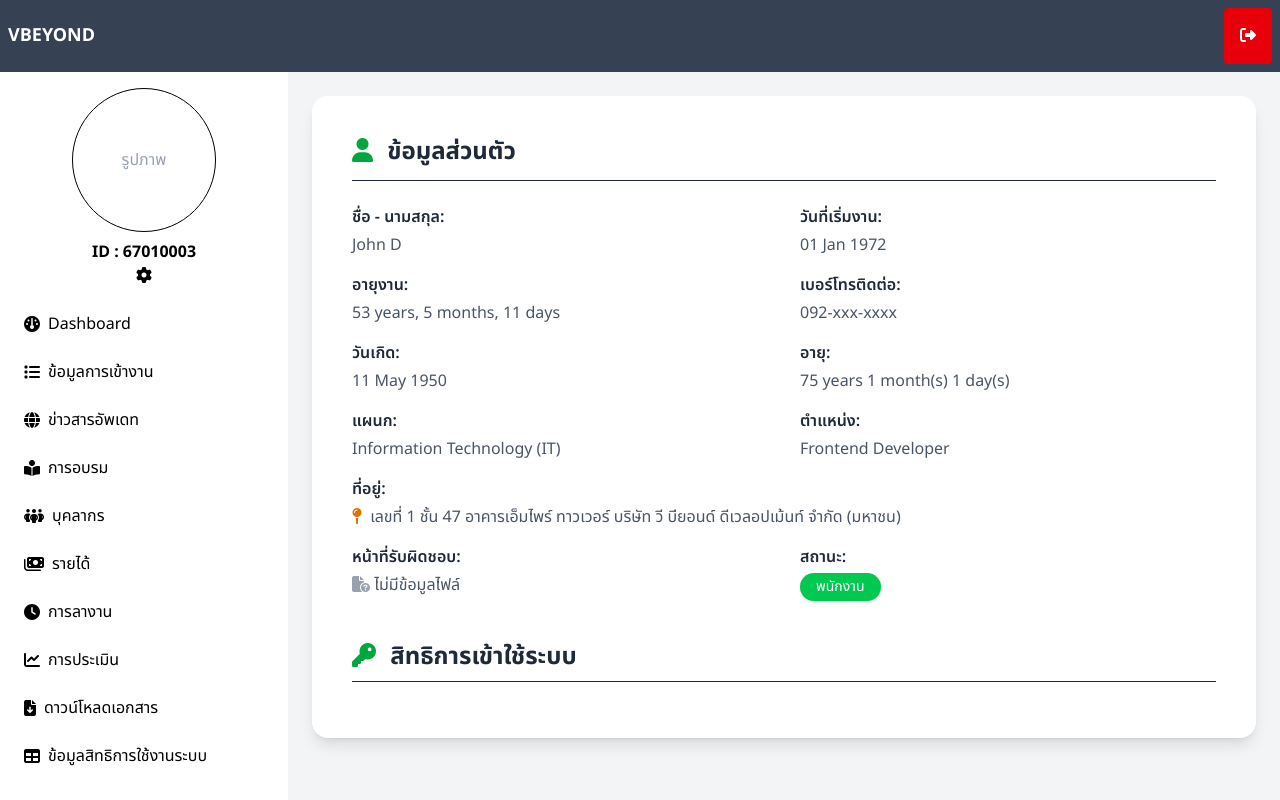
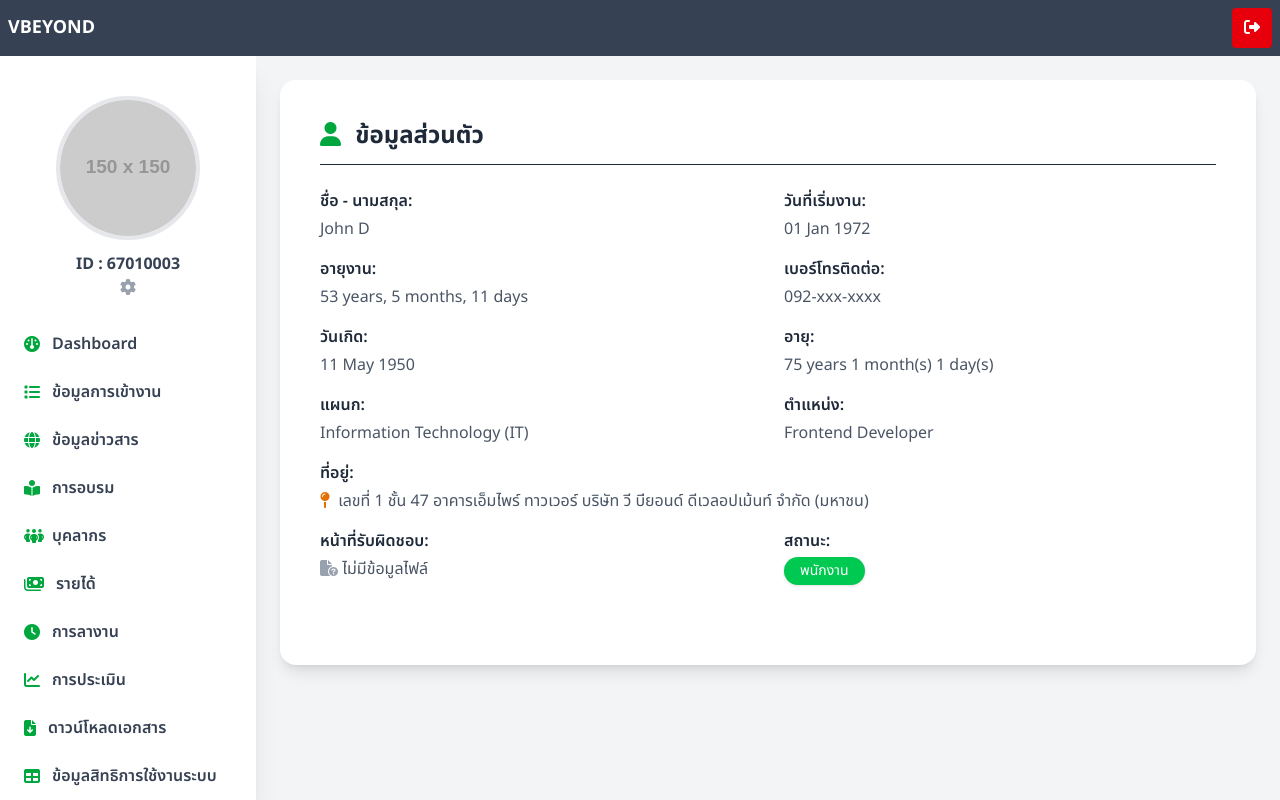
Before and after one commit to Narongsakkaewp/HRM, a Vue app: page / in a window 1280 px wide. Built offline with nearby package versions, Linux system fonts and the light colour scheme.

Commit message:
Edited LeftNavBar.vue and Create LoginData.vue

```diff
--- a/src/components/Header.vue
+++ b/src/components/Header.vue
@@ -4,7 +4,7 @@
       <h1 class="text-lg font-bold">VBEYOND</h1>
     </div>
     <div>
-      <button class="bg-red-600 hover:bg-red-700 p-4 rounded">
+      <button class="bg-red-600 hover:bg-red-700 w-10 h-10 rounded">
         <i class="fa-solid fa-right-from-bracket"></i>
       </button>
     </div>
--- a/src/components/LeftNavbar.vue
+++ b/src/components/LeftNavbar.vue
@@ -1,61 +1,112 @@
 <template>
-    <aside class="w-72 bg-white shadow-lg p-4 overflow-y-auto">
-        <div class="text-center" @dragover.prevent="dragActive = true" @dragleave.prevent="dragActive = false"
-            @drop.prevent="handleDrop">
-            <label for="">
-                <input type="file" accept="image/*" class="hidden" @change="onFileChange" ref="fileInput" />
-                <div class="w-36 h-36 mx-auto rounded-full border flex items-center justify-center overflow-hidden cursor-pointer transition"
-                    :class="dragActive ? 'right-4 ring-green-400' : ''" @click="triggerFileInput">
-                    <img v-if="imageUrl" :src="imageUrl" class="object-cover w-full h-full" alt="profile" />
-                    <span v-else class="text-gray-400">รูปภาพ</span>
-                </div>
-            </label>
-            <div>
-                <p class="mt-2 font-bold">ID : 67010003</p>
-                <p><i class="fa-solid fa-gear"></i></p>
+    <aside :class="[
+        'bg-white shadow-xl z-40 p-4 fixed md:static top-0 left-0 h-full transition-transform duration-300 ease-in-out',
+        isOpen ? 'translate-x-0' : '-translate-x-full',
+        'w-64'
+    ]">
+        <!-- Profile -->
+        <div class="text-center">
+            <div class="w-36 h-36 mx-auto rounded-full mt-6 overflow-hidden border-4 border-gray-200">
+                <img :src="imageUrl" alt="profile" class="object-cover w-full h-full" />
+            </div>
+            <div class="mt-3">
+                <p class="font-bold text-gray-700">ID : 67010003</p>
+                <p><i class="fa-solid fa-gear text-gray-400"></i></p>
             </div>
         </div>
 
-        <nav class="mt-4 space-y-2">
-            <a href="#" class="flex items-center p-2 rounded hover:bg-gray-100">
-                <i class="fa-solid fa-gauge mr-2"></i> Dashboard
+        <!-- Navigation -->
+        <nav class="mt-6 space-y-2">
+            <a href="#"
+                class="flex items-center p-2 rounded-lg hover:bg-gray-100 text-gray-700 font-semibold transition">
+                <i class="fa-solid fa-gauge mr-3 text-green-600"></i> Dashboard
             </a>
-
-            <a href="#" class="flex items-center p-2 rounded hover:bg-gray-100">
-                <i class="fa-solid fa-list mr-2"></i> ข้อมูลการเข้างาน
+            <a href="#"
+                class="flex items-center p-2 rounded-lg hover:bg-gray-100 text-gray-700 font-semibold transition">
+                <i class="fa-solid fa-list mr-3 text-green-600"></i> ข้อมูลการเข้างาน
             </a>
-
-            <a href="#" class="flex items-center p-2 rounded hover:bg-gray-100">
-                <i class="fa-solid fa-globe mr-2"></i> ข่าวสารอัพเดท
+            <a href="#"
+                class="flex items-center p-2 rounded-lg hover:bg-gray-100 text-gray-700 font-semibold transition">
+                <i class="fa-solid fa-globe mr-3 text-green-600"></i> ข้อมูลข่าวสาร
             </a>
-
-            <a href="#" class="flex items-center p-2 rounded hover:bg-gray-100">
-                <i class="fa-solid fa-book-open-reader mr-2"></i> การอบรม
+            <a href="#"
+                class="flex items-center p-2 rounded-lg hover:bg-gray-100 text-gray-700 font-semibold transition">
+                <i class="fa-solid fa-book-open-reader mr-3 text-green-600"></i> การอบรม
             </a>
-            <a href="#" class="flex items-center p-2 rounded hover:bg-gray-100">
-                <i class="fa-solid fa-people-group mr-2"></i>บุคลากร
+            <a href="#"
+                class="flex items-center p-2 rounded-lg hover:bg-gray-100 text-gray-700 font-semibold transition">
+                 <i class="fa-solid fa-people-group mr-2 text-green-600"></i> บุคลากร
             </a>
-            <a href="#" class="flex items-center p-2 rounded hover:bg-gray-100">
-                <i class="fa-solid fa-money-bills mr-2"></i> รายได้
+            <a href="#"
+                class="flex items-center p-2 rounded-lg hover:bg-gray-100 text-gray-700 font-semibold transition">
+                <i class="fa-solid fa-money-bills mr-3 text-green-600"></i> รายได้
             </a>
-            <a href="#" class="flex items-center p-2 rounded hover:bg-gray-100">
-                <i class="fa-solid fa-clock mr-2"></i> การลางาน
+            <a href="#"
+                class="flex items-center p-2 rounded-lg hover:bg-gray-100 text-gray-700 font-semibold transition">
+                <i class="fa-solid fa-clock mr-3 text-green-600"></i> การลางาน
             </a>
-            <a href="#" class="flex items-center p-2 rounded hover:bg-gray-100">
-                <i class="fa-solid fa-chart-line mr-2"></i> การประเมิน
+            <a href="#"
+                class="flex items-center p-2 rounded-lg hover:bg-gray-100 text-gray-700 font-semibold transition">
+                <i class="fa-solid fa-chart-line mr-3 text-green-600"></i> การประเมิน
             </a>
-            <a href="#" class="flex items-center p-2 rounded hover:bg-gray-100">
-                <i class="fa-solid fa-file-arrow-down mr-2"></i> ดาวน์โหลดเอกสาร
+            <a href="#"
+                class="flex items-center p-2 rounded-lg hover:bg-gray-100 text-gray-700 font-semibold transition">
+                <i class="fa-solid fa-file-arrow-down mr-3 text-green-600"></i> ดาวน์โหลดเอกสาร
             </a>
-            <a href="#" class="flex items-center p-2 rounded hover:bg-gray-100">
-                <i class="fa-solid fa-table mr-2"></i> ข้อมูลสิทธิการใช้งานระบบ
+            <a href="#"
+                class="flex items-center p-2 rounded-lg hover:bg-gray-100 text-gray-700 font-semibold transition">
+                <i class="fa-solid fa-table mr-3 text-green-600"></i> ข้อมูลสิทธิการใช้งานระบบ
             </a>
         </nav>
+
+        <!-- Mobile toggle -->
+        <button class="absolute top-4 right-4 text-gray-500 md:hidden" @click="toggleSidebar">
+            <i class="fa-solid fa-xmark text-2xl"></i>
+        </button>
     </aside>
+
+    <!-- Hamburger for Mobile -->
+    <button class="fixed top-4 left-4 z-50 bg-green-600 text-white p-2 rounded-full shadow md:hidden"
+        @click="toggleSidebar">
+        <i class="fa-solid fa-bars text-xl"></i>
+    </button>
 </template>
 
 <script>
 export default {
-    name: "LeftNavbar"
+    name: "LeftNavbar",
+    data() {
+        return {
+            isOpen: true, // ให้เปิด sidebar ทันที
+            imageUrl: 'https://via.placeholder.com/150' // รูปโปรไฟล์พื้นฐาน
+        };
+    },
+    methods: {
+        toggleSidebar() {
+            this.isOpen = !this.isOpen;
+        },
+    },
+    components: {
+        NavItem: {
+            props: ['icon', 'text'],
+            template: `
+        <a href="#" class="flex items-center p-2 rounded-lg hover:bg-gray-100 text-gray-700 font-semibold transition">
+          <i :class="'fa-solid ' + icon + ' mr-3 text-green-600'"></i>
+          {{ text }}
+        </a>
+      `
+        }
+    }
+};
+</script>
+
+<style scoped>
+aside::-webkit-scrollbar {
+    width: 6px;
 }
-</script>
+
+aside::-webkit-scrollbar-thumb {
+    background-color: rgba(0, 0, 0, 0.1);
+    border-radius: 3px;
+}
+</style>
--- /dev/null
+++ b/src/components/LoginData.vue
@@ -0,0 +1,5 @@
+<template>
+  <div>
+    Hello Vue
+  </div>
+</template>
--- a/src/components/MainContent.vue
+++ b/src/components/MainContent.vue
@@ -37,9 +37,9 @@
     </div>
 
     <!-- Section: Permissions -->
-    <h2 class="text-xl md:text-2xl font-bold font-Prompt mb-4 border-b pb-2 text-gray-800">
+    <!-- <h2 class="text-xl md:text-2xl font-bold font-Prompt mb-4 border-b pb-2 text-gray-800">
       <i class="fa-solid fa-key mr-2 text-green-600"></i> สิทธิการเข้าใช้ระบบ
-    </h2>
+    </h2> -->
     <!-- ส่วนนี้สามารถเพิ่มรายการสิทธิ์เข้าใช้งานต่อได้ -->
   </section>
 </template>
```
